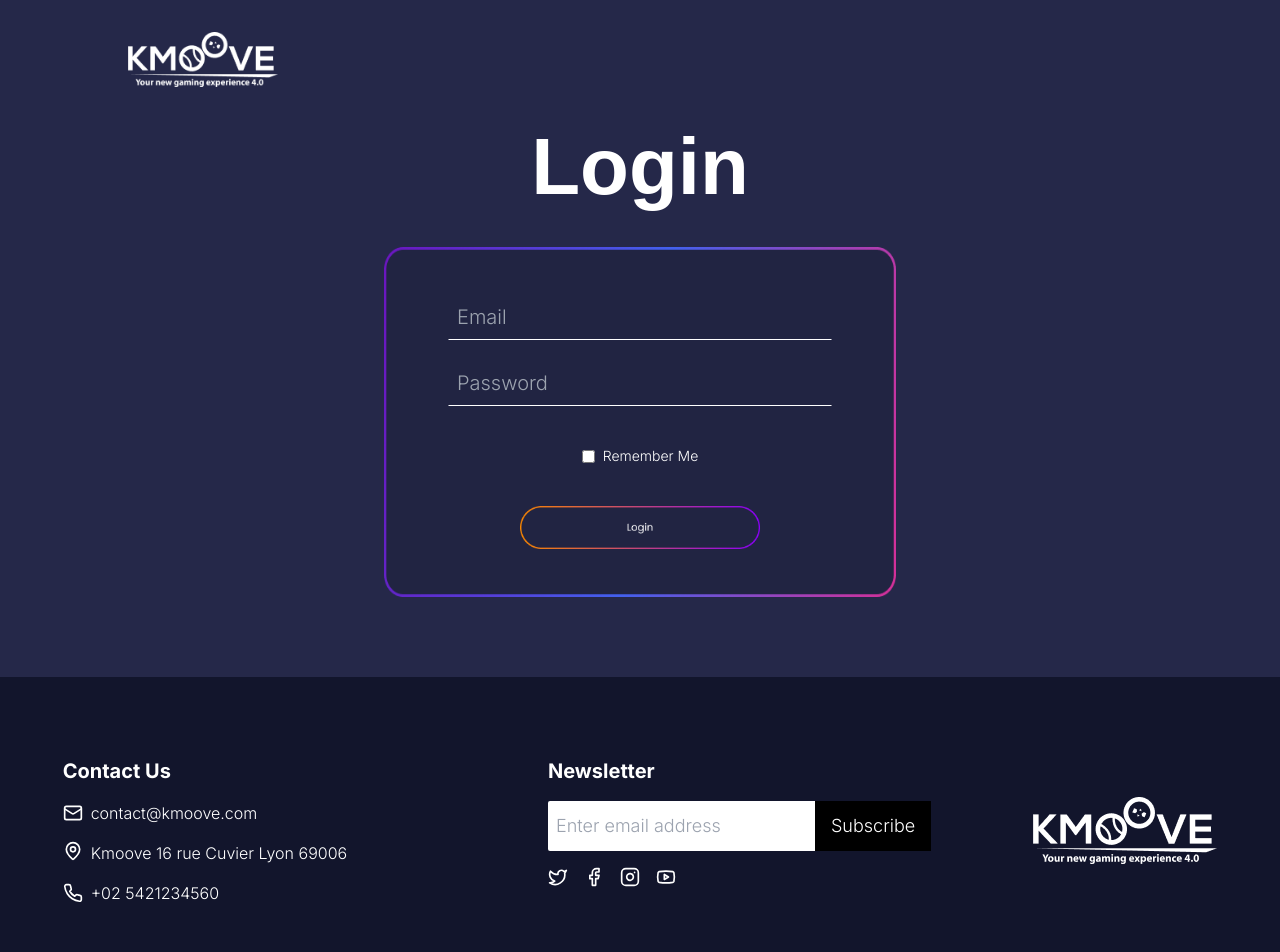
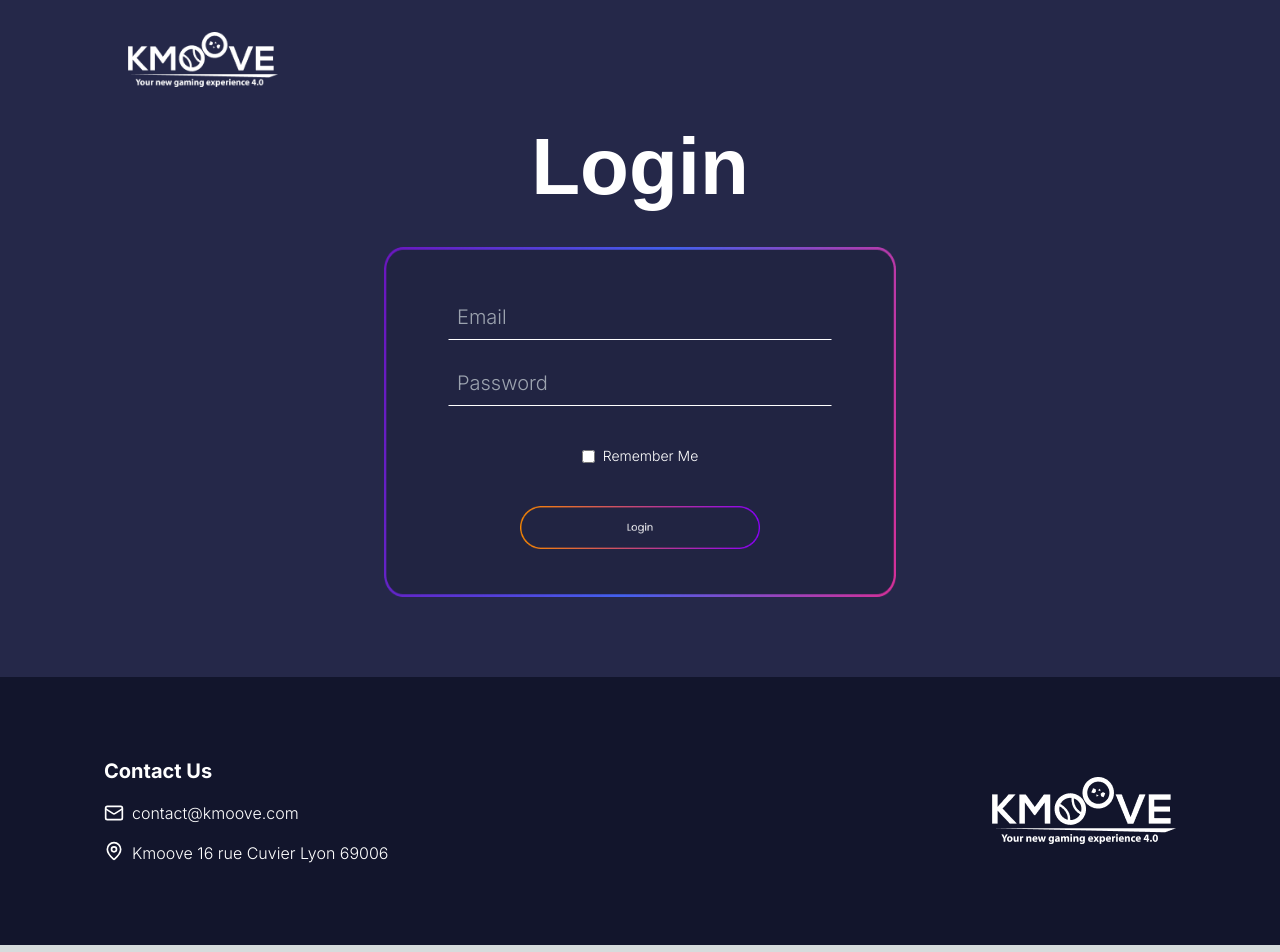
Before and after one commit to shahsawar92/game-repo, a Next.js app: page / in a window 1280 px wide. Shown: the top 952 px of the page. Built offline with nearby package versions, Linux system fonts and the light colour scheme.

Commit message:
changes to footer

```diff
--- a/components/footer/index.jsx
+++ b/components/footer/index.jsx
@@ -15,7 +15,7 @@ export const Footer = () => {
   return (
     <footer className='bg-tertiary w-full mt-10'>
       <div className='w-[80%] lg:w-full mx-auto flex lg:justify-around flex-wrap py-10 lg:py-20 gap-10'>
-        <div className='flex flex-col gap-4 w-full lg:w-[25%]'>
+        <div className='flex flex-col gap-4 w-full lg:w-1/2'>
           <div className='font-bold text-xl'>Contact Us</div>
           <div className='flex gap-2 items-center'>
             <Mail size={20} className='min-w-[20px] min-h-[20px]' />
@@ -27,12 +27,12 @@ export const Footer = () => {
               Kmoove 16 rue Cuvier Lyon 69006
             </span>
           </div>
-          <div className='flex gap-2 items-center'>
+          {/* <div className='flex gap-2 items-center'>
             <Phone size={20} className='min-w-[20px] min-h-[20px]' />
             <span>+02 5421234560</span>
-          </div>
+          </div> */}
         </div>
-        <div className='flex flex-col gap-4 w-full lg:w-[25%]'>
+        {/* <div className='flex flex-col gap-4 w-full lg:w-[25%]'>
           <div className='font-bold text-xl'>Newsletter</div>
           <form className='flex h-[30px] lg:h-[50px] text-xs lg:text-lg rounded-sm'>
             <input
@@ -50,7 +50,7 @@ export const Footer = () => {
             <Instagram size={20} />
             <Youtube size={20} />
           </div>
-        </div>
+        </div> */}
         <div className='relative flex items-center w-full lg:w-auto'>
           <Image
             src={Logo}
```
